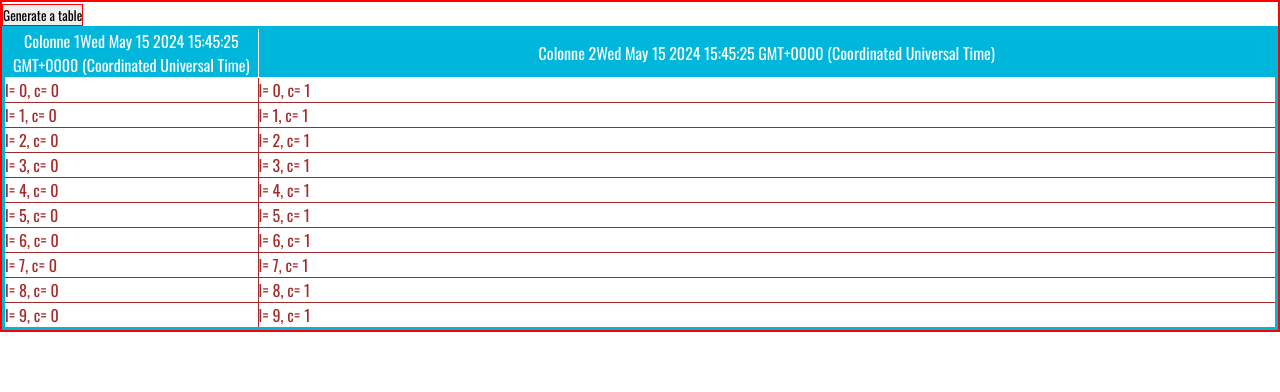
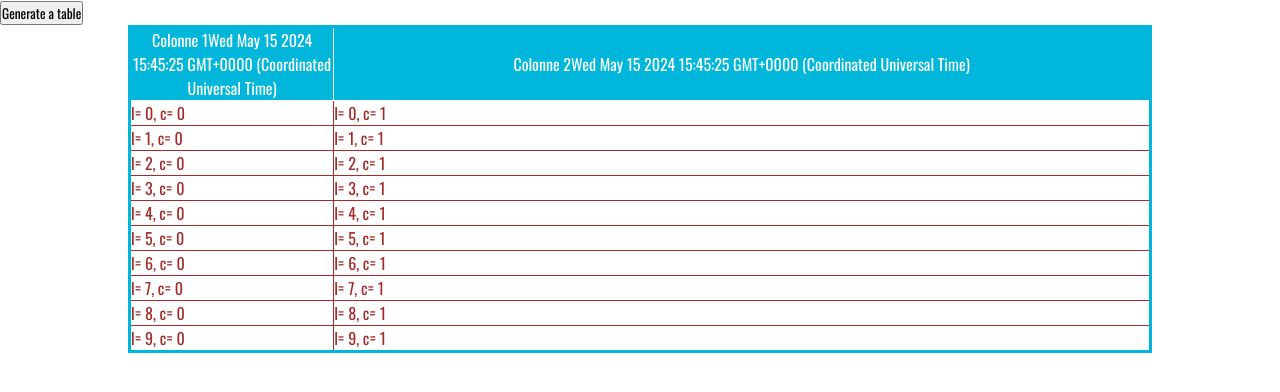
Before and after one commit to dvallon906/apprendre-css, a plain HTML site: page createTable.html in a window 1280 px wide. Both pictures are taken after a click on the button "Generate a table". Drawn offline with Linux system fonts and the light colour scheme.

Commit message:
Update createTable.css
Correction marging sur table

```diff
--- a/createTable.css
+++ b/createTable.css
@@ -9,18 +9,21 @@
     font-family: "fontNSG", sans-serif;
 
     /* Pour visualiser les différents block */
-    border: solid 1px red;
+    /* border: solid 1px red;  */
 }
 
 /* Pour la table, les ligne et les colonnes */
 table, tr, td {
+
     border: 1px solid;
   }
 
   /* Pour la table */
 table {
+    padding: 30px;
+    margin: auto;
     border: 3px solid #00B7DB;
-    width: 100%;
+    width: 80%;
     border-collapse: collapse;
   }
 
```
